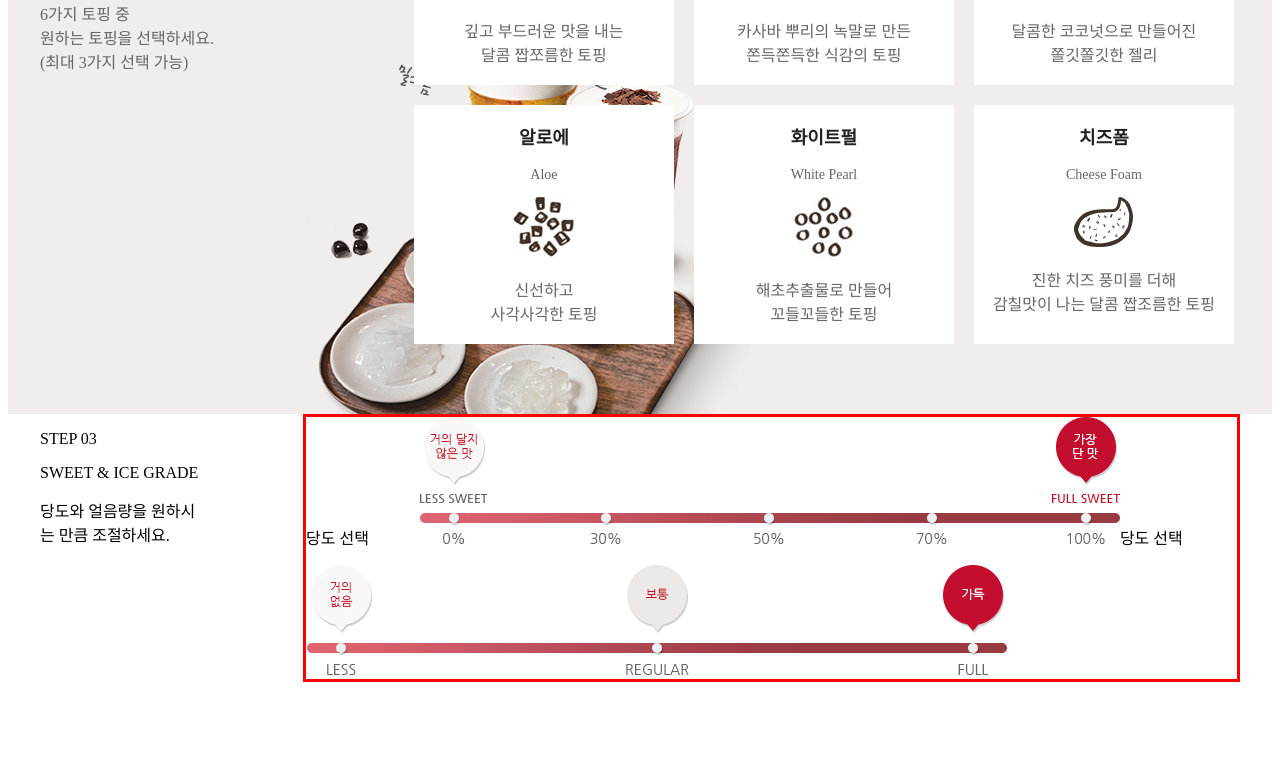
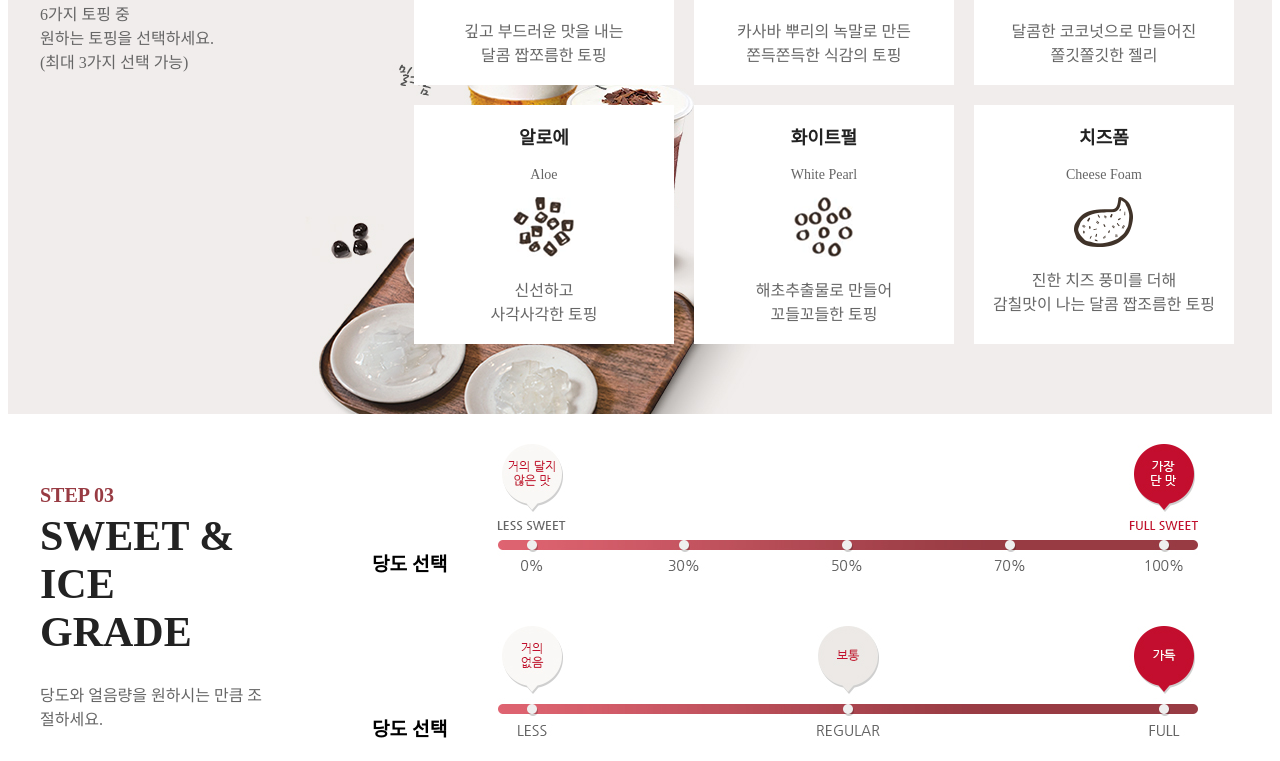
Before and after one commit to zx3923/gong-cha-new, a React (Create React App) app: page / in a window 1280 px wide. Shown: the part 1426-2187 px from the top of the page. Before the commit the page ends 2108 px from the top, so only its background shows below. Built offline with nearby package versions, Linux system fonts and the light colour scheme.

Commit message:
zxcadqwds

```diff
--- a/src/App.css
+++ b/src/App.css
@@ -74,7 +74,9 @@
     width: 1200px;
     height: 374px;
     align-items: center;
+    display: flex;
     justify-content: space-between;
+    margin:0 auto;
     margin-top: 50px;
 }
 
@@ -99,7 +101,6 @@
 
 .step-1-img {
     display: flex;
-    flex-direction: row;
 }
 
 .step-1-img > div {
@@ -181,22 +182,46 @@
     display: flex;
 }
 
+.step-3-text {
+    margin-top: 70px;
+}
+
+
+.step-3-text > p:first-child {
+    font-weight: 700;
+    font-size: 20px;
+    color: #983b43;
+    margin: 0 0 5px;
+}
+
+.step-3-text > p:nth-child(2) {
+    font-weight: 700;
+    font-size: 42px;
+    color: #222222;
+    margin: 0 0 26px;
+}
+
+.step-3-text > p:nth-child(3) {
+    font-size: 16px;
+    color: #666666;
+}
+
 .step-3-img {
-    border: 3px solid red;
     margin-left: 100px;
+    margin-top: 30px;
 }
 
 .step-3-img > p {
     display: inline-block;
     margin-right: 50px;
+    font-weight: 600;
+    font-size: 1.2rem;
 }
 
 .step-3-img > div {
     display: inline-block;
 }
 
-.step-3-img > p:nth-child(3) {
+.step-3-img > div:nth-child(4) {
+    margin-top: 30px;
 }
-
-.step-3-img > img {
-}
```
